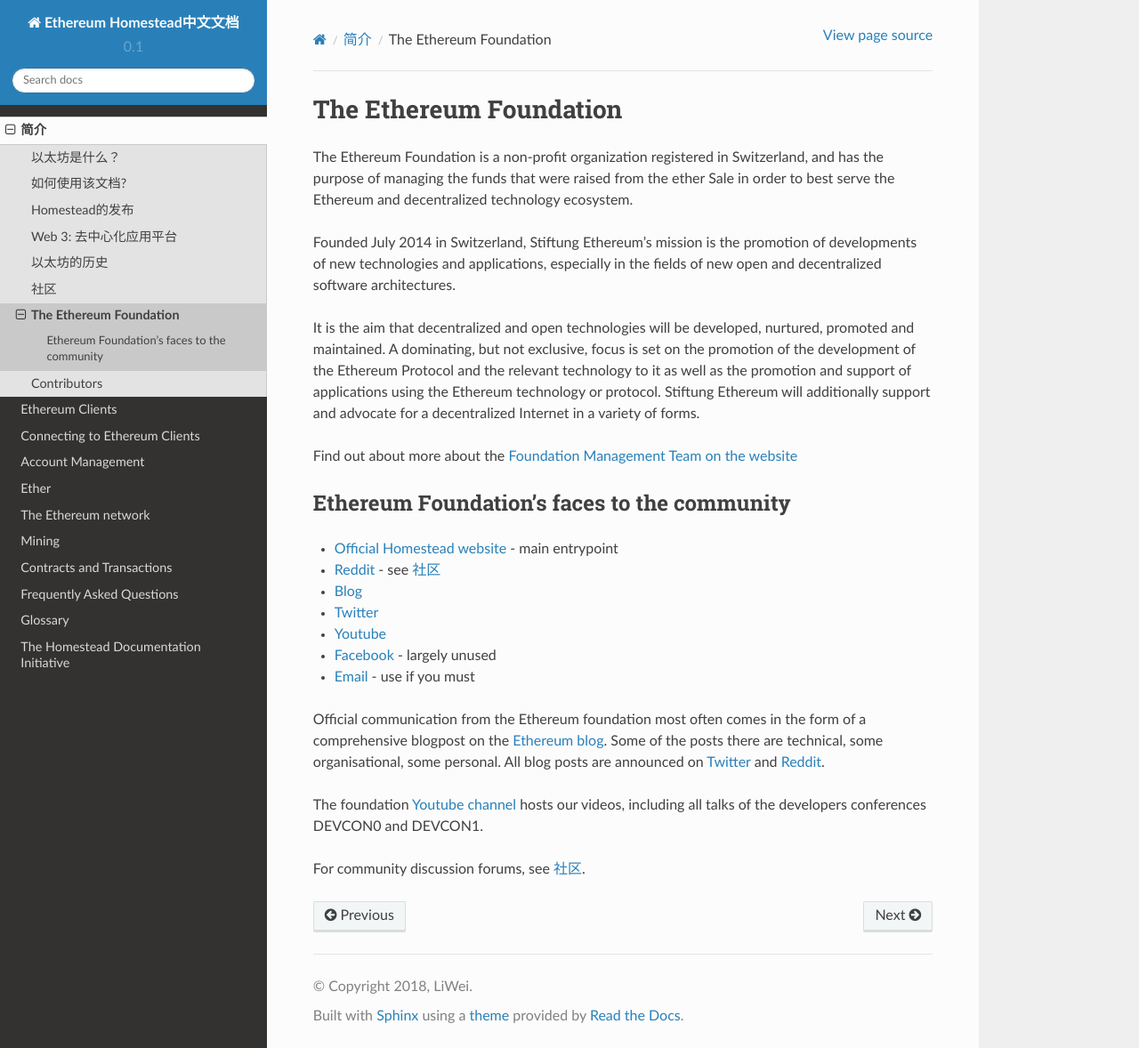
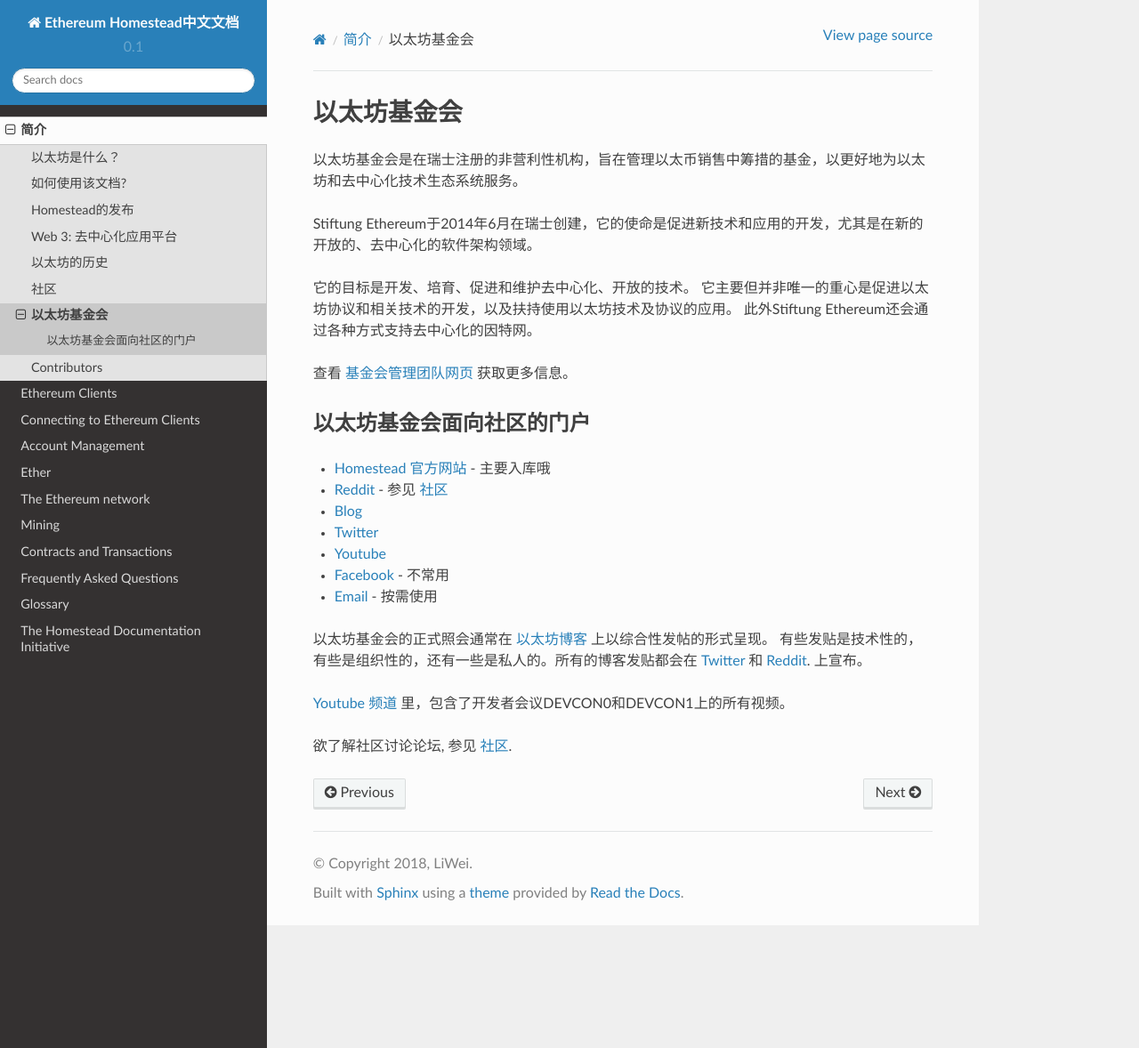
Before and after one commit to wl6g11/EthereumDocCH, a Sphinx documentation site: the page built from source/introduction/foundation.rst, in a window 1280 px wide and 1178 px high. Shown: the whole window at 89% size. Built offline with Sphinx 7.4.7 and the Read the Docs theme 2.0.0, drawn with Linux system fonts in a browser that asks for light colours.

Commit message:
更新foundation.rst

```diff
--- a/source/introduction/foundation.rst
+++ b/source/introduction/foundation.rst
@@ -1,30 +1,34 @@
 .. _foundation:
 
 ***************************************************
-The Ethereum Foundation
+以太坊基金会
 ***************************************************
-The Ethereum Foundation is a non-profit organization registered in Switzerland, and has the purpose of managing the funds that were raised from the ether Sale in order to best serve the Ethereum and decentralized technology ecosystem.
 
-Founded July 2014 in Switzerland, Stiftung Ethereum’s mission is the promotion of developments of new technologies and applications, especially in the fields of new open and decentralized software architectures.
+以太坊基金会是在瑞士注册的非营利性机构，旨在管理以太币销售中筹措的基金，以更好地为以太坊和去中心化技术生态系统服务。
 
-It is the aim that decentralized and open technologies will be developed, nurtured, promoted and maintained. A dominating, but not exclusive, focus is set on the promotion of the development of the Ethereum Protocol and the relevant technology to it as well as the promotion and support of applications using the Ethereum technology or protocol. Stiftung Ethereum will additionally support and advocate for a decentralized Internet in a variety of forms.
+Stiftung Ethereum于2014年6月在瑞士创建，它的使命是促进新技术和应用的开发，尤其是在新的开放的、去中心化的软件架构领域。
 
-Find out about more about the `Foundation Management Team on the website <https://ethereum.org/foundation>`_
+它的目标是开发、培育、促进和维护去中心化、开放的技术。
+它主要但并非唯一的重心是促进以太坊协议和相关技术的开发，以及扶持使用以太坊技术及协议的应用。
+此外Stiftung Ethereum还会通过各种方式支持去中心化的因特网。
 
-Ethereum Foundation's faces to the community
+查看 `基金会管理团队网页 <https://ethereum.org/foundation>`_ 获取更多信息。
+
+以太坊基金会面向社区的门户
 ---------------------------------------------------
-* `Official Homestead website <https://ethereum.org>`_ - main entrypoint
-* `Reddit <http://www.reddit.com/r/ethereum>`_ - see :ref:`community`
+* `Homestead 官方网站 <https://ethereum.org>`_ - 主要入库哦
+* `Reddit <http://www.reddit.com/r/ethereum>`_ - 参见 :ref:`community`
 * `Blog <https://blog.ethereum.org/>`_
 * `Twitter <http://twitter.com/ethereumproject>`_
 * `Youtube <https://www.youtube.com/user/ethereumproject>`_
-* `Facebook <https://www.facebook.com/ethereumproject>`_ - largely unused
-* `Email <mailto:info@ethereum.org>`_ - use if you must
+* `Facebook <https://www.facebook.com/ethereumproject>`_ - 不常用
+* `Email <mailto:info@ethereum.org>`_ - 按需使用
 
-Official communication from the Ethereum foundation most often comes in the form of a comprehensive blogpost on the `Ethereum blog <https://blog.ethereum.org/>`_. Some of the posts there are technical, some organisational, some personal. All  blog posts are announced on
-`Twitter <http://twitter.com/ethereumproject>`_ and
-`Reddit <http://www.reddit.com/r/ethereum>`_.
+以太坊基金会的正式照会通常在 `以太坊博客 <https://blog.ethereum.org/>`_ 上以综合性发帖的形式呈现。
+有些发贴是技术性的，有些是组织性的，还有一些是私人的。所有的博客发贴都会在
+`Twitter <http://twitter.com/ethereumproject>`_ 和
+`Reddit <http://www.reddit.com/r/ethereum>`_. 上宣布。
 
-The foundation `Youtube channel <https://www.youtube.com/user/ethereumproject>`_ hosts our videos, including all talks of the developers conferences DEVCON0 and DEVCON1.
+`Youtube 频道 <https://www.youtube.com/user/ethereumproject>`_ 里，包含了开发者会议DEVCON0和DEVCON1上的所有视频。
 
-For community discussion forums, see :ref:`community`.
+欲了解社区讨论论坛, 参见 :ref:`community`.
```
